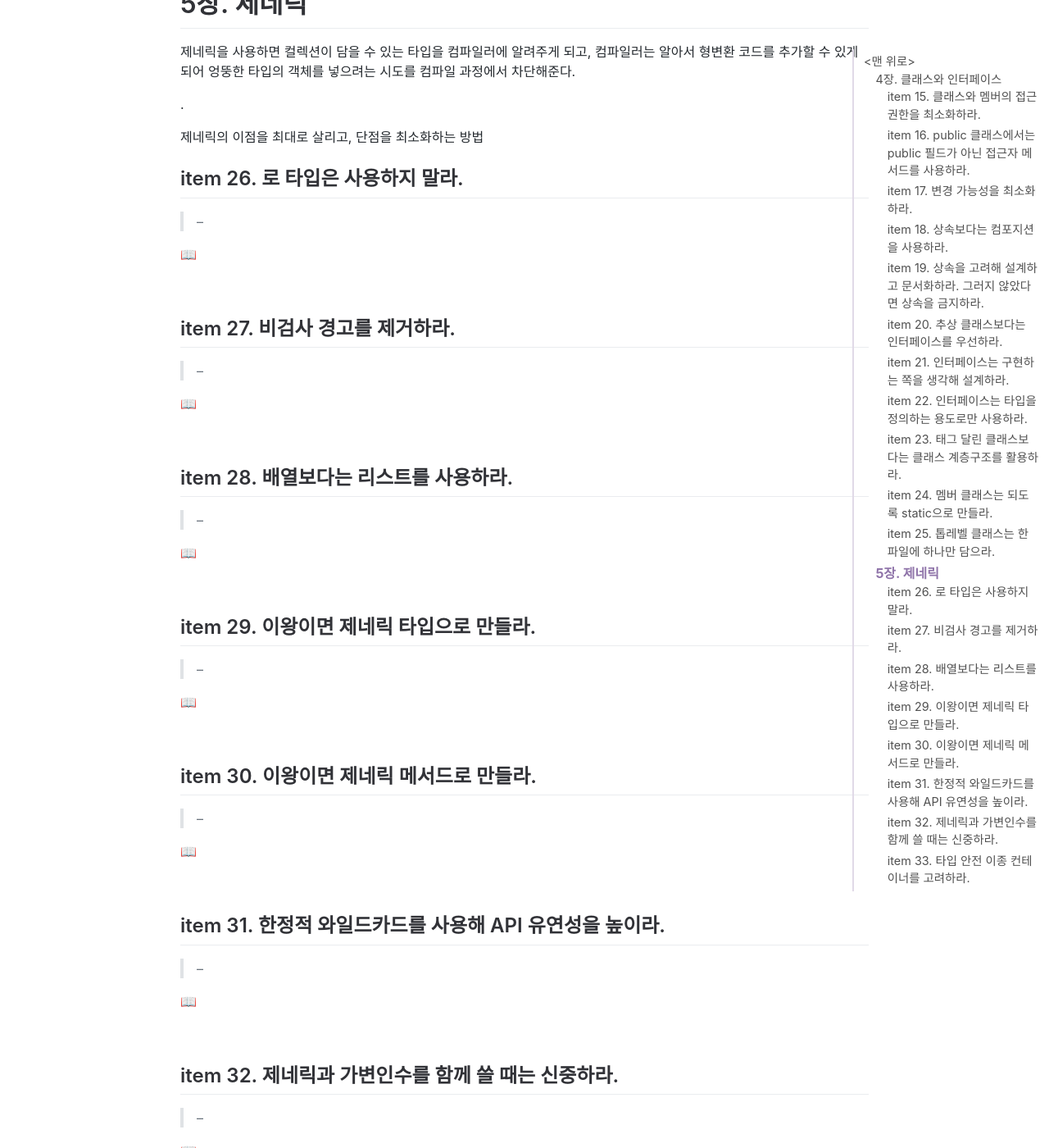
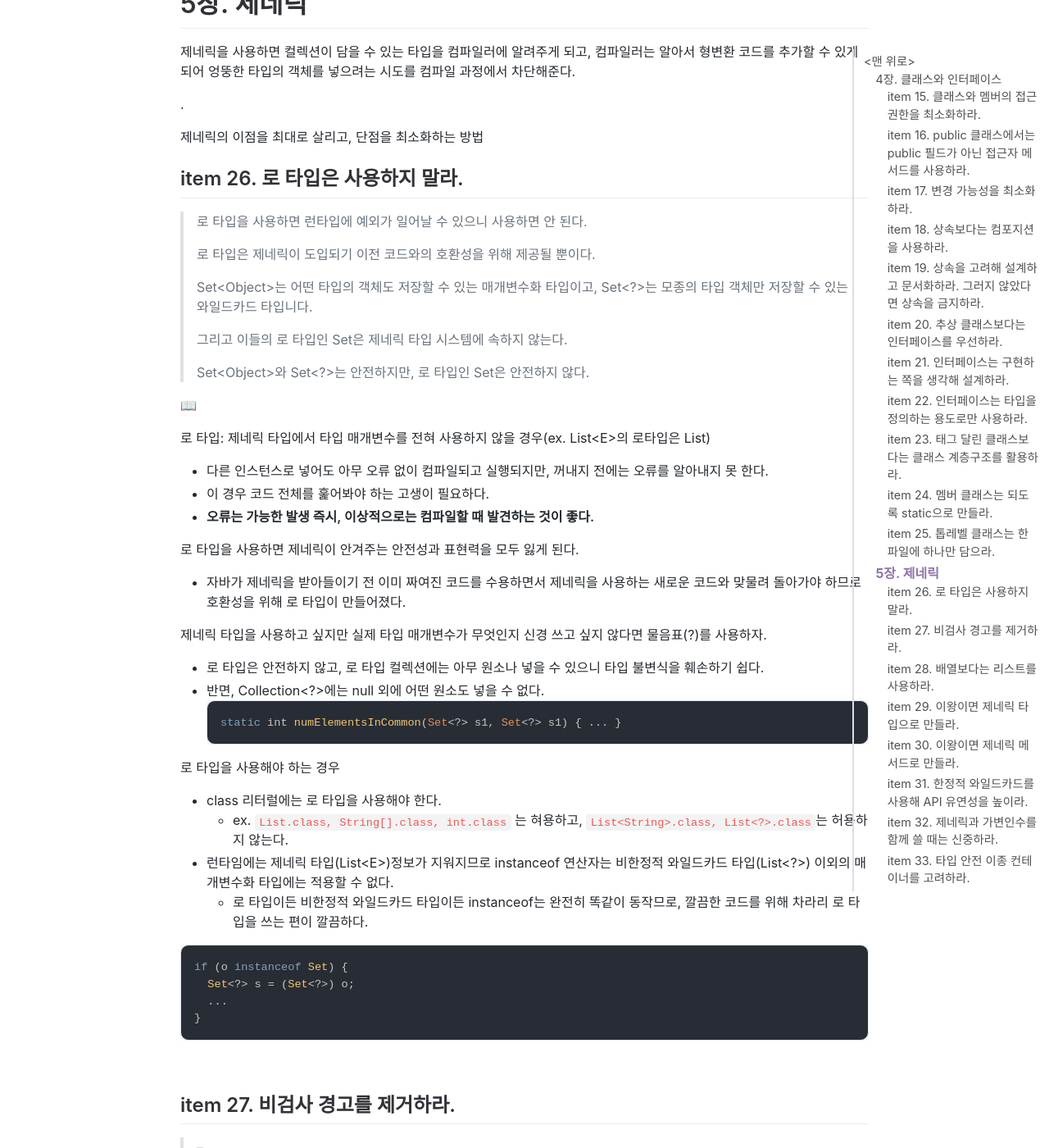
Before and after one commit to jihunparkme/jihunparkme.github.io, a Jekyll site: the page built from _posts/2023-04-22-Effective-Java-Class-Interface-Generics.md, in a window 1280 px wide and 1400 px high, scrolled down 13643 px. Shown: the whole window at 82% size. Built offline with Jekyll 4.4.1, drawn with Linux system fonts in a browser that asks for light colours; nearby versions of some CDN libraries; comment, search, counter and statistics services are not loaded; some of the changed text lies outside the part shown.

Commit message:
[EJ] 로 타입은 사용하지 말라.

````diff
--- a/_posts/2023-04-22-Effective-Java-Class-Interface-Generics.md
+++ b/_posts/2023-04-22-Effective-Java-Class-Interface-Generics.md
@@ -591,9 +591,45 @@ public class Sample {
 
 ## item 26. 로 타입은 사용하지 말라.
 
-> --
+> 로 타입을 사용하면 런타입에 예외가 일어날 수 있으니 사용하면 안 된다.
+>
+> 로 타입은 제네릭이 도입되기 이전 코드와의 호환성을 위해 제공될 뿐이다.
+>
+> Set\<Object\>는 어떤 타입의 객체도 저장할 수 있는 매개변수화 타입이고, Set\<?\>는 모종의 타입 객체만 저장할 수 있는 와일드카드 타입니다.
+>
+> 그리고 이들의 로 타입인 Set은 제네릭 타입 시스템에 속하지 않는다.
+>
+> Set\<Object\>와 Set\<?\>는 안전하지만, 로 타입인 Set은 안전하지 않다.
 
 📖
+
+로 타입: 제네릭 타입에서 타입 매개변수를 전혀 사용하지 않을 경우(ex. List\<E\>의 로타입은 List)
+- 다른 인스턴스로 넣어도 아무 오류 없이 컴파일되고 실행되지만, 꺼내지 전에는 오류를 알아내지 못 한다.
+- 이 경우 코드 전체를 훑어봐야 하는 고생이 필요하다.
+- **오류는 가능한 발생 즉시, 이상적으로는 컴파일할 때 발견하는 것이 좋다.**
+
+로 타입을 사용하면 제네릭이 안겨주는 안전성과 표현력을 모두 잃게 된다.
+- 자바가 제네릭을 받아들이기 전 이미 짜여진 코드를 수용하면서 제네릭을 사용하는 새로운 코드와 맞물려 돌아가야 하므로 호환성을 위해 로 타입이 만들어졌다.
+
+제네릭 타입을 사용하고 싶지만 실제 타입 매개변수가 무엇인지 신경 쓰고 싶지 않다면 물음표(?)를 사용하자.
+- 로 타입은 안전하지 않고, 로 타입 컬렉션에는 아무 원소나 넣을 수 있으니 타입 불변식을 훼손하기 쉽다.
+- 반면, Collection\<?\>에는 null 외에 어떤 원소도 넣을 수 없다.
+```java
+static int numElementsInCommon(Set<?> s1, Set<?> s1) { ... }
+```
+
+로 타입을 사용해야 하는 경우
+- class 리터럴에는 로 타입을 사용해야 한다.
+  - ex. `List.class, String[].class, int.class` 는 혀용하고, `List<String>.class, List<?>.class`는 허용하지 않는다.
+- 런타임에는 제네릭 타입(List\<E\>)정보가 지워지므로 instanceof 연산자는 비한정적 와일드카드 타입(List\<?\>) 이외의 매개변수화 타입에는 적용할 수 없다.
+  - 로 타입이든 비한정적 와일드카드 타입이든 instanceof는 완전히 똑같이 동작므로, 깔끔한 코드를 위해 차라리 로 타입을 쓰는 편이 깔끔하다.
+
+```java
+if (o instanceof Set) {
+  Set<?> s = (Set<?>) o;
+  ...
+}
+```
 
 <br>
 
````
